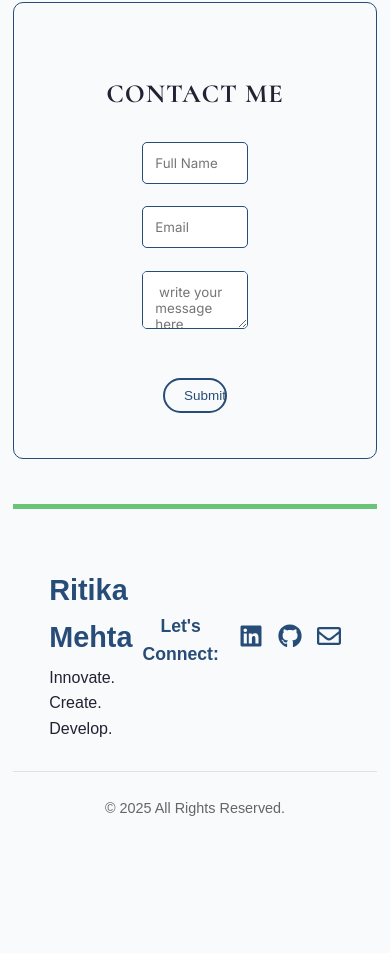
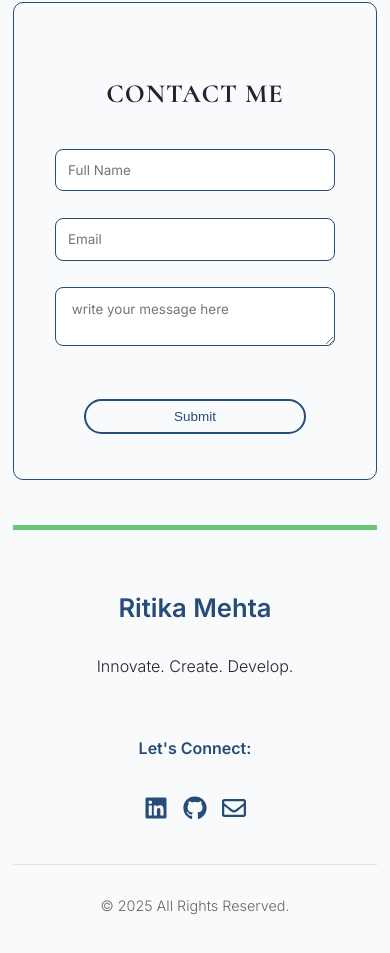
Before and after one commit to ritikamehta11/portfolio-rm, a React (Vite) app: page / in a window 390 px wide. Shown: the part 4453-5406 px from the top of the page. Before the commit the page ends 5300 px from the top, so only its background shows below. Built offline with nearby package versions, Linux system fonts and the light colour scheme.

Commit message:
contact section and footer made responsive

```diff
--- a/src/styles.css
+++ b/src/styles.css
@@ -227,77 +227,129 @@ button {
 }
 
 /* Contact form */
-form{
+/* ---------------------- Contact form ---------------------- */
+form {
   display: flex;
   flex-direction: column;
-  gap: 1em;
-  margin-top: 1em;
-/* width: 50%; */
-
+  gap: 1.2em;
+  margin-top: 1.5em;
   justify-content: center;
   align-items: center;
+  width: 100%;
+  padding: 1em;
 }
 
-.labelInput{
+.labelInput {
   display: flex;
+  justify-content: center;
   flex-direction: row;
-  gap: 0.1em;
-  width: 50%;
-  justify-content: center;
+  align-items: center;
+  gap: 0.8em;
+  width: 60%;
 }
 
-  label{
-    font-weight: 300;
+label {
+  font-weight: 400;
+  width: 30%;
+  text-align: right;
+  color: var(--text-color);
+}
+
+input,
+textarea {
+  width: 70%;
+  padding: 0.9em;
+  border-radius: 8px;
+  border: 1px solid var(--primary-color);
+  font-family: 'Inter', sans-serif;
+  background-color: var(--background-color);
+  font-size: 0.6em;
+  color: var(--text-color);
+  transition: border 0.3s ease;
+}
+
+input:focus,
+textarea:focus {
+  outline: none;
+  border-color: var(--secondary-color);
+}
+
+form button {
+  margin-top: 2em;
+  width: 25%;
+  font-size: 0.7em;
+  border-radius: 30px;
+}
+
+/* ----------- CONTACT RESPONSIVE ----------- */
+@media (max-width: 992px) {
+  .labelInput {
+    width: 80%;
+  }
+}
+
+@media (max-width: 768px) {
+  .labelInput {
+    flex-direction: column;
+    align-items: center;
+    /* align-items: flex-start; */
+    width: 90%;
+  }
+
+  label {
+    width: 100%;
     text-align: left;
+    margin-bottom: 0.5em;
+  }
+
+  input,
+  textarea {
     width: 100%;
   }
-  input,textarea{
-    width: 50%;
-    padding: 0.9em;
-max-width: 50%;
-    border-radius: 5px;
-    border: 1px solid var(--primary-color);
-    /* font-size: 1em; */
-    font-family: 'Inter', sans-serif;
+
+  form button {
+    width: 60%;
+  }
 }
 
-  form button{
-    margin-top: 2em;
-    width: 20%;
+@media (max-width: 480px) {
+  .labelInput {
+    width: 80%;
+  }
+form{
+  padding: 0;
+}
+  form button {
+    width: 70%;
+    font-size: 0.6em;
+  }
 }
 
-  /* Footer */
+/* ---------------------- Footer ---------------------- */
 .portfolio-footer {
   width: 100%;
-      /* Specified width */
-      height: max-content;
-      /* Specifid height */
   background-color: var(--muted-bg);
-      /* Use muted background for the main area */
   color: var(--text-color);
-      font-family: Arial, sans-serif;
-      /* Example font */
+  font-family: 'Inter', sans-serif;
   display: flex;
   flex-direction: column;
-      /* Stack content and copyright */
-      justify-content: center;
-      /* Center content vertically */
   align-items: center;
   border-top: 5px solid var(--secondary-color);
-      /* Add a subtle color separation line */
 }
 
 .footer-content {
   width: 80%;
-      /* Control the width of the main content */
   display: flex;
   justify-content: space-between;
-      /* Space out the info and links */
   align-items: center;
-      padding: 30px 0;
+  padding: 2em 0;
+  flex-wrap: wrap;
+  gap: 1.5em;
 }
 
 .footer-info {
+  flex: 1;
+  min-width: 250px;
   text-align: left;
 }
 
@@ -305,54 +357,75 @@ max-width: 50%;
   font-size: 1.8em;
   font-weight: bold;
   color: var(--primary-color);
-      /* Highlight the main text */
-      margin-bottom: 5px;
 }
 
 .tagline {
   font-size: 1em;
   color: var(--text-color);
-      margin: 0;
 }
 
 .footer-links {
+  flex: 1;
   display: flex;
-      align-items: center;
-      gap: 20px;
+  flex-direction: column;
+  align-items: flex-end;
+  gap: 1em;
+  min-width: 250px;
 }
 
 .connect-text {
-      font-size: 1.1em;
-      font-weight: bold;
-      margin: 0;
+  font-size: 1em;
+  font-weight: 600;
   color: var(--primary-color);
 }
 
 .social-icons {
   display: flex;
   gap: 15px;
-      /* Space between icons */
 }
 
 .icon-link {
   font-size: 1.5em;
-      /* Size of the icons */
   color: var(--primary-color);
-      /* Default icon color */
   transition: color 0.3s ease;
 }
 
 .icon-link:hover {
   color: var(--secondary-color);
-      /* Teal accent on hover */
 }
 
 .copyright {
   width: 100%;
   text-align: center;
-      padding-top: 10px;
+  padding: 1em 0;
   border-top: 1px solid rgba(0, 0, 0, 0.1);
-      /* Subtle line above copyright */
   font-size: 0.9em;
   color: #666;
 }
+
+/* ----------- FOOTER RESPONSIVE ----------- */
+@media (max-width: 992px) {
+  .footer-content {
+    width: 90%;
+  }
+}
+
+@media (max-width: 768px) {
+  .footer-content {
+    flex-direction: column;
+    align-items: center;
+    text-align: center;
+  }
+
+  .footer-links {
+    align-items: center;
+  }
+
+  .footer-info {
+    text-align: center;
+  }
+
+  .logo-text {
+    font-size: 1.6em;
+  }
+}
```
Lines whose indentation alone changed are shown as unchanged.
